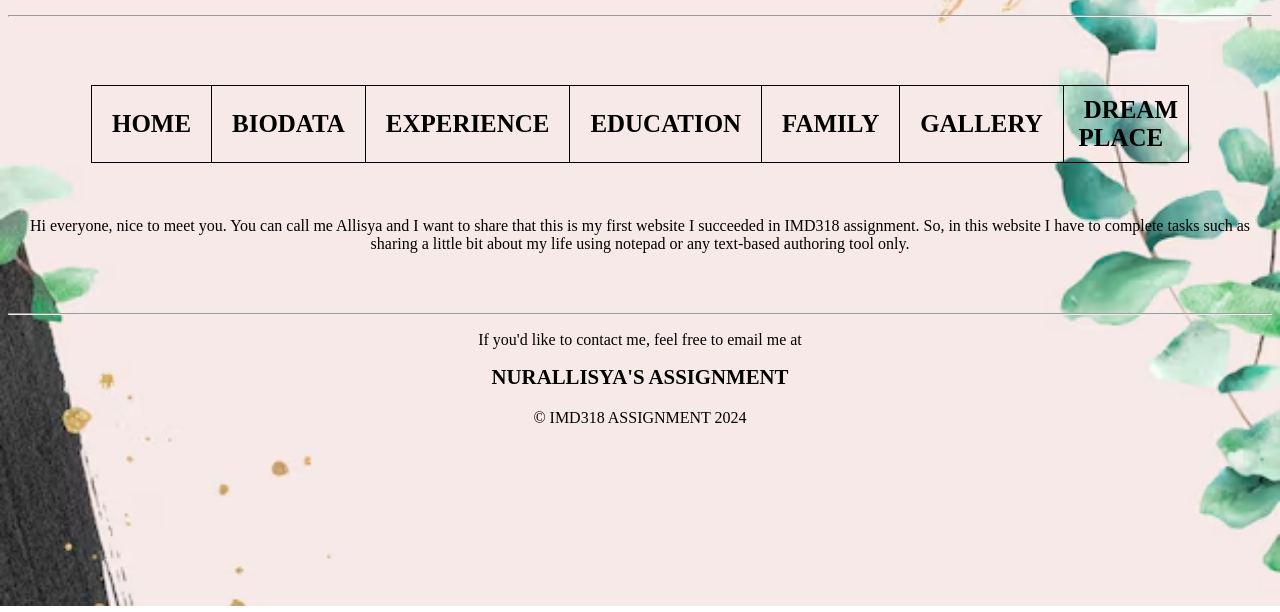
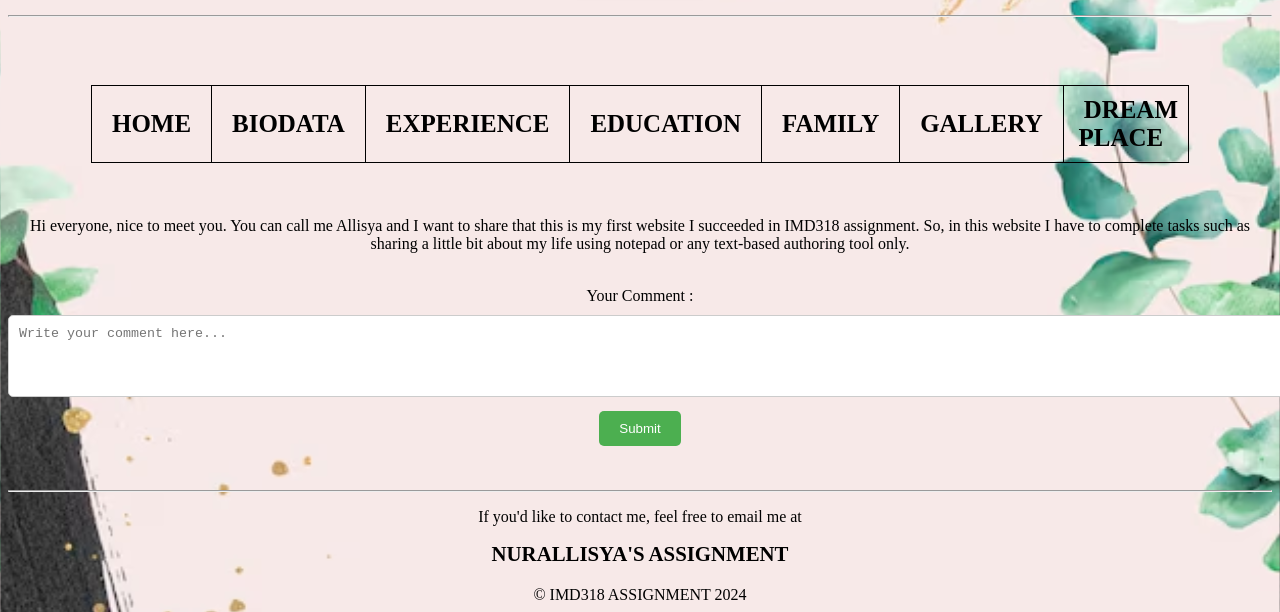
Before and after one commit to NURALLISYA/IMD318-ASSIGNMENT-INDIVIDUAL, a plain HTML site: page index.html in a window 1280 px wide. Shown: the part 194-806 px from the top of the page. Drawn offline with Linux system fonts and the light colour scheme.

Commit message:
Update index.html

```diff
--- a/index.html
+++ b/index.html
@@ -84,7 +84,19 @@
     <center>
         <div id="introduction" class="section">
             <p>Hi everyone, nice to meet you. You can call me Allisya and I want to share that this is my first website I succeeded in IMD318 assignment. So, in this website I have to complete tasks such as sharing a little bit about my life using notepad or any text-based authoring tool only.</p>
+        </div><br>
+
+        <!-- Comment Section -->
+        <div id="comment-section">
+            <form>
+
+                <label for="comment">Your Comment :</label><br>
+                <textarea id="comment" name="comment" rows="4" placeholder="Write your comment here..." style="width: 100%; padding: 10px; margin: 10px 0; border: 1px solid #ccc; border-radius: 5px;"></textarea><br>
+
+                <button type="submit" style="background-color: #4CAF50; color: white; padding: 10px 20px; border: none; border-radius: 5px; cursor: pointer;">Submit</button>
+            </form>
         </div>
+
         <br><br><hr>
         <p>If you'd like to contact me, feel free to email me at
             <br>
```
